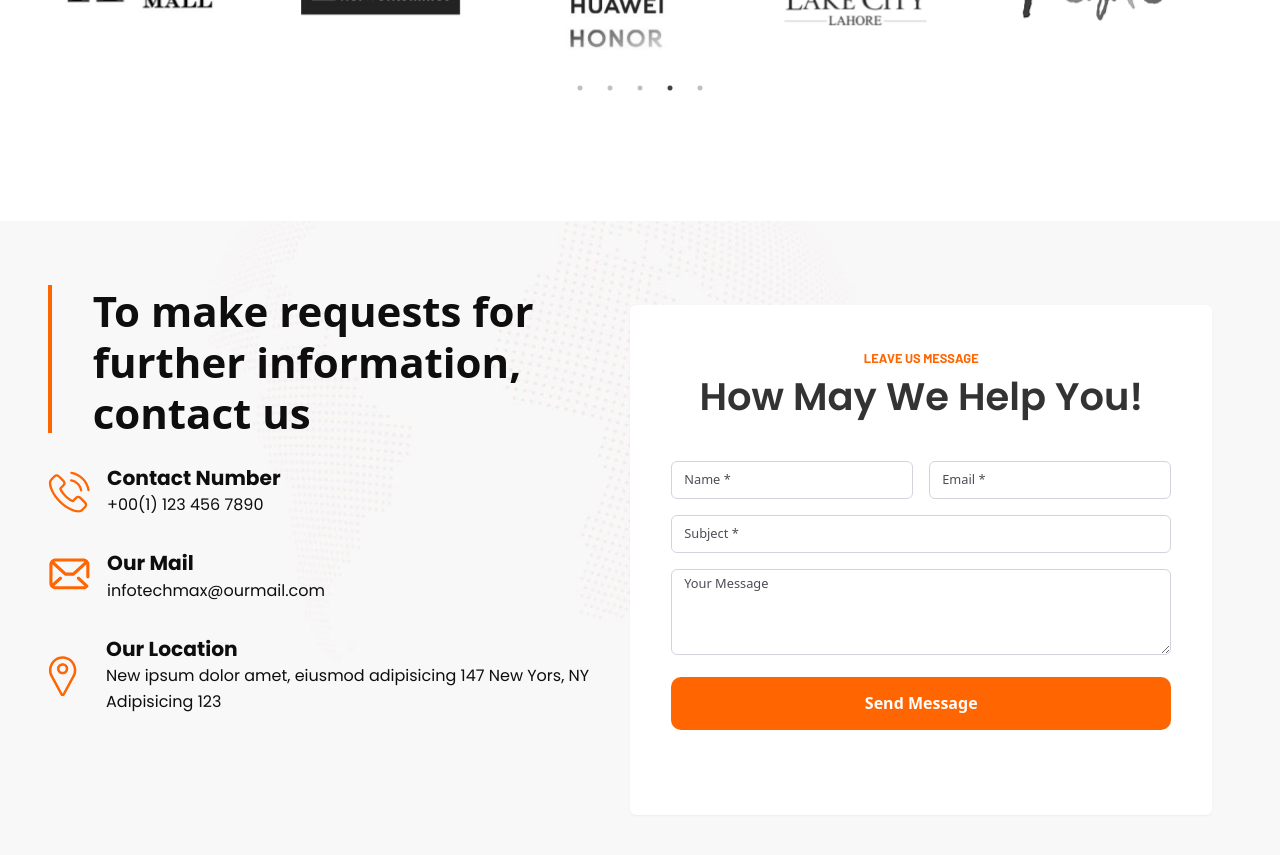
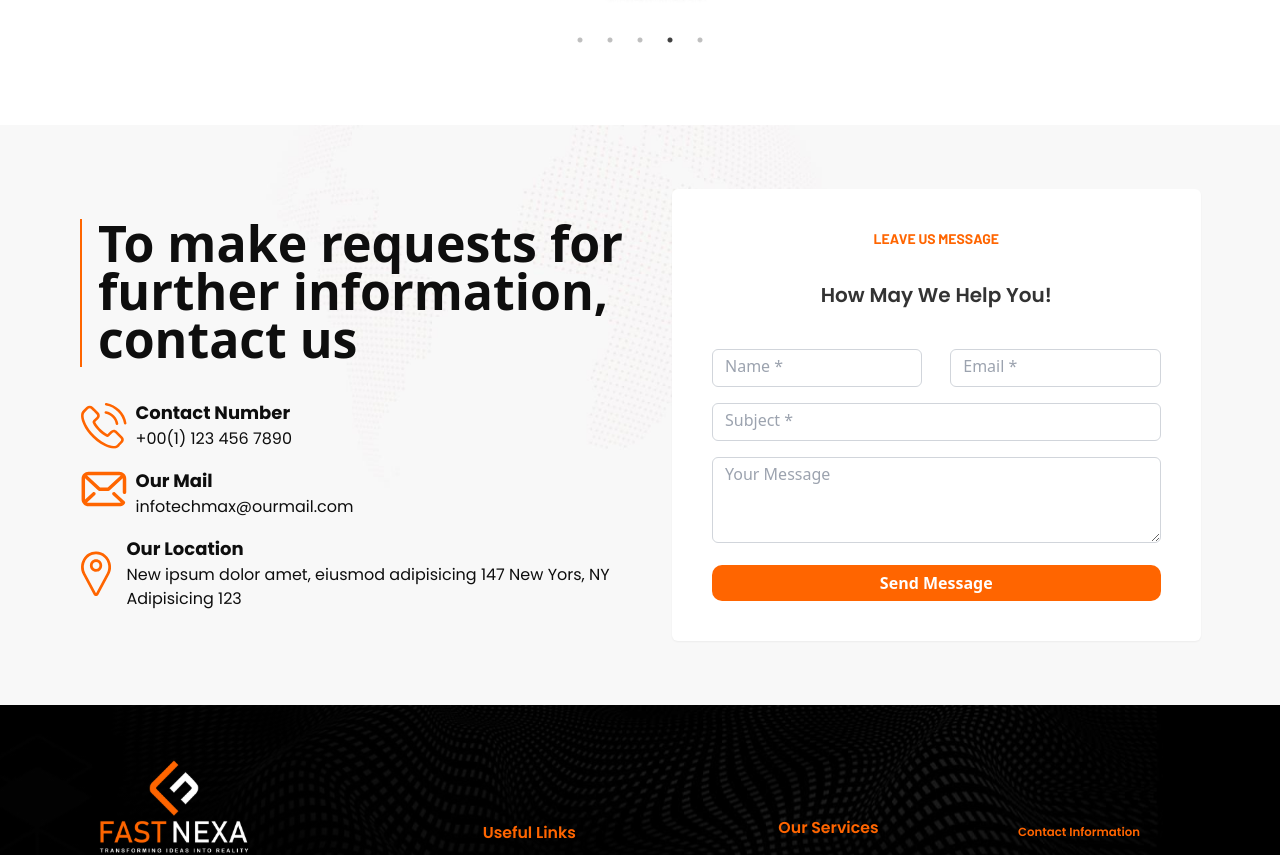
Before and after one commit to habibzia007/fastnexa-frontend-code, a React (Vite) app in the folder frontend/: page /services in a window 1280 px wide. Shown: the part 3500-4355 px from the top of the page. Built offline with nearby package versions, Linux system fonts and the light colour scheme.

Commit message:
contect us page aligned

```diff
--- a/frontend/src/components/OurClients.jsx
+++ b/frontend/src/components/OurClients.jsx
@@ -24,7 +24,7 @@ const OurClients = () => {
   };
 
   return (
-    <div className=" w-[300px] sm:w-[600.44px] lg:w-[1000px] xl:w-[1189.44px] lg:h-[329px] mx-auto my-[30px] sm:my-[40px] md:my-[50px] xl:my-[120px]">
+    <div className=" w-[300px] sm:w-[600.44px] lg:w-[1000px] xl:w-[1189.44px] lg:h-[329px] mx-auto my-[30px] sm:my-[40px] md:my-[50px] xl:my-[72px]">
       <h2 className="text-[#FF6500] font-Poppins font-semibold text-[12px] md:text-[16px] leading-[28.19px] tracking-[0.9396284818649292px] text-center">
         Our Clients
       </h2>
--- a/frontend/src/components/TechnologyStack.jsx
+++ b/frontend/src/components/TechnologyStack.jsx
@@ -10,7 +10,7 @@ import rectangle1 from "../assets/images/rectangle1.png";
 
 const TechnologyStack = () => {
   return (
-    <div className="container mx-auto mt-8 lg:my-20">
+    <div className="container mx-auto mt-8 lg:mt-16  mb-[60px] lg:mb-[-50px]">
       {/* wrapper */}
       <div className="grid  w-[350px] sm:w-[600px] lg:w-[1184px] grid-cols-12 lg:place-items-center gap-5 bg-white mx-auto p-4 ">
         {/* left side */}
--- a/frontend/src/components/WhoWeAre/WhoWeAre.jsx
+++ b/frontend/src/components/WhoWeAre/WhoWeAre.jsx
@@ -69,7 +69,7 @@ const WhoWeAre = () => {
               alt=""
             />
             <img
-              className="w-[220px] h-[159px] lg:w-[377px] lg:h-[272px] absolute bottom-0 left-[-2px] lg:bottom-[-29px] lg:left-[-194px] object-contain"
+              className="w-[220px] h-[159px] lg:w-[377px] lg:h-[272px] absolute bottom-0 left-[-2px] lg:bottom-[-12px] lg:left-[-194px] object-contain"
               src={divabout}
               alt=""
             />
--- a/frontend/src/components/chooseUs/ChooseUs.jsx
+++ b/frontend/src/components/chooseUs/ChooseUs.jsx
@@ -18,7 +18,7 @@ const ChooseUs = () => {
     >
       <div className="container mx-auto grid grid-cols-12 gap-4">
         <div className="col-span-12 lg:col-span-12 mx-auto">
-          <h3 className="font-Poppins font-semibold text-[12px] lg:text-[16px] pt-4 lg:pt-20 text-[#FF6500] leading-[28.19px] tracking-[0.9396284818649292px] text-center">
+          <h3 className="font-Poppins font-semibold text-[12px] lg:text-[16px] pt-4 lg:pt-[58px] text-[#FF6500] leading-[28.19px] tracking-[0.9396284818649292px] text-center">
             REASON TO CHOOSE US
           </h3>
           <h3 className="font-Poppins font-semibold text-[22px] leading-[33.08px] lg:text-[42px] lg:leading-[61.08px] lg:pt-4 text-[#232F3B] text-center">
@@ -34,7 +34,7 @@ const ChooseUs = () => {
             ))}
           </div>
         </div>
-        <div className="col-span-12 sm:col-span-12 flex  justify-center py-5 sm:py-[20px]">
+        <div className="col-span-12 sm:col-span-12 flex  justify-center py-5 sm:pt-[20px] sm:pb-[57px]">
           <div className="flex items-center gap-3">
             <h3 className="font-Poppins font-normal text-[12px] sm:text-[16px] leading-[30px] text-center text-[#232F3B]">
               Learn more about{" "}
--- a/frontend/src/components/contactUs/ContactUs.jsx
+++ b/frontend/src/components/contactUs/ContactUs.jsx
@@ -1,98 +1,88 @@
 import React from "react";
 import bg from "../../assets/images/contactbg.jpg";
-// import group from "../../assets/images/group.png";
 import phone from "../../assets/images/phone.svg";
 import message from "../../assets/images/message.svg";
 import location from "../../assets/images/location.svg";
-// import WhatWeProvideCard from "./Card";
-// import { WhatWeProvideData } from "../../utils/fakedb/data";
-
 const ContactUs = () => {
   const backgroundImageStyle = {
-    backgroundImage: ` url(${bg})`,
+    backgroundImage: `url(${bg})`,
     backgroundSize: "cover",
     backgroundPosition: "center",
   };
   return (
-    <div className="w-full h-[605] lg:h-[716px]" style={backgroundImageStyle}>
-      <div className="relative w-[350px] lg:w-[1184px] mx-auto ">
-        <div className="h-[605] lg:h-[716px]   ">
-          <div className=" h-[586.56px]  pt-4 lg:pt-[64px] flex">
-            <div className="w-full lg:w-1/2 ">
-              {/* wrapper */}
-              <div className="w-full h-full flex gap-4 flex-col lg:gap-8">
-                <div className="flex  gap-2 lg:gap-[41px]">
-                  <div className="bg-[#FF6500] w-[4px] h-[129px] lg:w-[3.66px] lg:h-[148px]"></div>
-                  <div className="w-[266px] h-[99px] lg:w-[478px] lg:h-[137px] font-poppins font-semibold text-[22px] leading-[33.1px] lg:text-[42px] lg:leading-[51.1px] text-left text-[#0E0E0E]">
+    <div className="w-full" style={backgroundImageStyle}>
+      <div className="container mx-auto px-4 sm:px-6 lg:px-8 xl:max-w-[1185px] py-8 lg:py-16 flex flex-col lg:flex-row items-center">
+        <div className=" w-[80%]  lg:w-1/2 lg:flex lg:items-center">
+          <div className="w-full flex flex-col items-start  lg:gap-8">
+            <div className="flex  gap-2 md:gap-4 w-[236px] lg:w-full">
+              <div className="bg-[#FF6500]  w-[6px] h-[129px] lg:w-3.66 lg:h-[148px]"></div>
+              <div className="font-poppins  font-semibold text-[22px] leading-[33px] lg:text-[37px] lg:leading-[48px] xl:text-[50px] xl:leading-[48px] text-[#0E0E0E]">
                 To make requests for further information, contact us
               </div>
             </div>
-
-                <div className="lg:space-y-6  flex lg:flex-col lg:items-start items-center gap-2">
-                  <div className=" flex gap-1 lg:gap-4 items-center  w-[95px] h-[21px]   lg:w-fit lg:h-fit">
+            <div className="flex flex-col sm:flex-row lg:flex-col items-start gap-4 w-[236px] sm:w-full ">
+              <div className="flex gap-2 items-center">
                 <img
-                      className="w-[17.8px] h-[17.14px]  lg:w-[43px] lg:h-[43px]"
+                  className="w-6 h-6 md:w-12 lg:h-12"
                   src={phone}
-                      alt=""
+                  alt="Phone"
                 />
                 <div>
-                      <h2 className=" text-[#0E0E0E] font-Poppins font-bold text-[7.94px] leading-[10.59px] lg:text-[20.23px] lg:leading-[27.59px] text-left">
+                  <h2 className="font-Poppins font-bold text-[7.94px] lg:text-lg text-[#0E0E0E]">
                     Contact Number
                   </h2>
-                      <p className=" text-[#0E0E0E] font-Poppins font-normal text-[6.28px] leading-[10.2px] lg:text-[16px] lg:leading-[26px] text-left">
+                  <p className="font-Poppins font-normal text-[6.03px] lg:text-base text-[#0E0E0E]">
                     +00(1) 123 456 7890
                   </p>
                 </div>
               </div>
-                  <div className=" flex gap-1 lg:gap-4 items-center w-[107px] h-[20px] lg:w-fit lg:h-fit">
+              <div className="flex gap-2 items-center">
                 <img
-                      className="w-[17.8px] h-[17.14px] lg:w-[43px] lg:h-[43px]"
+                  className="w-6 h-6 lg:w-12 lg:h-12"
                   src={message}
-                      alt=""
+                  alt="Message"
                 />
                 <div>
-                      <h2 className=" text-[#0E0E0E] font-Poppins font-bold text-[7.94px] leading-[10.59px] lg:text-[20.23px] lg:leading-[27.59px] text-left">
+                  <h2 className="font-Poppins font-bold text-[7.94px] lg:text-lg text-[#0E0E0E]">
                     Our Mail
                   </h2>
-                      <p className=" text-[#0E0E0E] font-Poppins font-normal text-[6px] leading-[9.8px] lg:text-[16px] lg:leading-[26px] text-left">
+                  <p className="font-Poppins font-normal text-[6.03px] lg:text-base text-[#0E0E0E]">
                     infotechmax@ourmail.com
                   </p>
                 </div>
               </div>
-                  <div className=" flex gap-1 lg:gap-4 items-center w-[124px] h-[33px]  lg:w-fit lg:h-fit">
+              <div className="flex gap-4=2 items-center">
                 <img
-                      className="w-[17.8px] h-[17.14px] lg:w-[43px] lg:h-[43px]"
+                  className="w-6 h-6 lg:w-12 lg:h-12"
                   src={location}
-                      alt=""
+                  alt="Location"
                 />
                 <div>
-                      <h2 className=" text-[#0E0E0E] font-Poppins font-bold text-[7.4px] leading-[9.59px] lg:text-[20.23px] lg:leading-[27.59px] text-left">
+                  <h2 className="font-Poppins font-bold text-[7.94px] lg:text-lg text-[#0E0E0E]">
                     Our Location
                   </h2>
-                      <p className=" text-[#0E0E0E] font-Poppins font-normal text-[5px] leading-[8px] lg:text-[16px] lg:leading-[26px] text-left">
-                        New ipsum dolor amet, eiusmod adipisicing 147 New Yors,
-                        NY Adipisicing 123
+                  <p className="font-Poppins font-normal text-[6.03px] lg:text-base text-[#0E0E0E] max-w-[50px">
+                    New ipsum dolor amet, eiusmod adipisicing 147 New Yors, NY
+                    Adipisicing 123
                   </p>
                 </div>
               </div>
             </div>
           </div>
         </div>
-          </div>
-        </div>
-
-        <div className=" w-[350.53px] h-[353.56px] lg:w-[581.53px] lg:h-[510.56px]  bg-white shadow-sm absolute right-[.25rem] top-[13.25rem] lg:right-[1.25rem] lg:top-[5.25rem] rounded-md">
-          <h6 className="font-barlow font-bold text-[7.8px] leading-[16.43px] lg:text-[12.8px] lg:leading-[27.43px] text-center text-[#FF6500] pt-[20px] lg:pt-[40px]">
+        <div className=" w-[80%]  lg:w-1/2 lg:pl-8 mt-8 lg:mt-0 mx-auto">
+          <div className="w-full bg-white shadow-sm rounded-md p-6 lg:p-10">
+            <h6 className="font-barlow font-bold text-xs lg:text-sm text-center text-[#FF6500] mb-4 lg:mb-8">
               LEAVE US MESSAGE
             </h6>
-          <h1 className="font-Poppins font-semibold text-[22.4px] leading-[29.38px] lg:text-[38.4px] lg:leading-[49.38px] text-center text-[#333333]">
+            <h1 className="font-Poppins font-semibold text-base lg:text-xl text-center text-[#333333] mb-6 lg:mb-10">
               How May We Help You!
             </h1>
-          <form className=" w-[300px] lg:w-[500px] mx-auto mt-[26px] lg:mt-[40px] ">
-            <div className="mb-4 flex">
-              <div className="w-1/2 mr-2">
+            <form>
+              <div className="mb-4 flex flex-col sm:flex-row gap-3">
+                <div className="w-full sm:w-1/2 lg:mr-2 mb-4 lg:mb-0">
                   <input
-                  className="flex items-center w-full px-3 pt-1 pb-2 border border-gray-300 rounded-md focus:outline-none  focus:border-orange-500 placeholder:text-[#4C4D56]  placeholder:font-poppins placeholder:font-normal placeholder:text-[12.8px] placeholder:leading-[19.2px]"
+                    className="w-full px-3 pt-1 pb-2 border border-gray-300 rounded-md focus:outline-none focus:border-orange-500 placeholder-text-[#4C4D56] placeholder-font-poppins placeholder-font-normal placeholder-text-xs placeholder-leading-[19.2px]"
                     type="text"
                     id="name"
                     name="name"
@@ -100,9 +90,9 @@ const ContactUs = () => {
                     required
                   />
                 </div>
-              <div className="w-1/2 ml-2">
+                <div className="w-full sm:w-1/2 lg:ml-2">
                   <input
-                  className="w-full px-3 pt-1 pb-2 border border-gray-300 rounded-md focus:outline-none  focus:border-orange-500 placeholder:text-[#4C4D56]  placeholder:font-poppins placeholder:font-normal placeholder:text-[12.8px] placeholder:leading-[19.2px]"
+                    className="w-full px-3 pt-1 pb-2 border border-gray-300 rounded-md focus:outline-none focus:border-orange-500 placeholder-text-[#4C4D56] placeholder-font-poppins placeholder-font-normal placeholder-text-xs placeholder-leading-[19.2px]"
                     type="email"
                     id="email"
                     name="email"
@@ -113,7 +103,7 @@ const ContactUs = () => {
               </div>
               <div className="mb-4">
                 <input
-                className="w-full px-3 pt-1 pb-2 border border-gray-300 rounded-md focus:outline-none  focus:border-orange-500 placeholder:text-[#4C4D56]  placeholder:font-poppins placeholder:font-normal placeholder:text-[12.8px] placeholder:leading-[19.2px]"
+                  className="w-full px-3 pt-1 pb-2 border border-gray-300 rounded-md focus:outline-none focus:border-orange-500 placeholder-text-[#4C4D56] placeholder-font-poppins placeholder-font-normal placeholder-text-xs placeholder-leading-[19.2px]"
                   type="text"
                   id="subject"
                   name="subject"
@@ -123,7 +113,7 @@ const ContactUs = () => {
               </div>
               <div className="mb-4">
                 <textarea
-                className="w-full px-3 pt-1 pb-2 border border-gray-300 rounded-md focus:outline-none focus:border-orange-500 placeholder:text-[#4C4D56]  placeholder:font-poppins placeholder:font-normal placeholder:text-[12.8px] placeholder:leading-[19.2px] "
+                  className="w-full px-3 pt-1 pb-2 border border-gray-300 rounded-md focus:outline-none focus:border-orange-500 placeholder-text-[#4C4D56] placeholder-font-poppins placeholder-font-normal placeholder-text-xs placeholder-leading-[19.2px]"
                   id="message"
                   name="message"
                   rows="3"
@@ -133,7 +123,7 @@ const ContactUs = () => {
               </div>
               <div>
                 <button
-                className="w-full bg-[#FF6500] text-white font-poppins font-bold text-[9.63px] leading-[31.62px] lg:text-[16px] lg:leading-[52.62px] rounded-[6px] lg:rounded-[10px] hover:bg-slate-900 transition-all duration-500 focus:outline-none focus:bg-blue-600"
+                  className="w-full bg-[#FF6500] text-white font-poppins font-bold text-xs lg:text-[16px] leading-9 rounded-[6px] lg:rounded-[10px] hover:bg-slate-900 transition-all duration-500 focus:outline-none focus:bg-blue-600"
                   type="submit"
                 >
                   Send Message
@@ -143,6 +133,7 @@ const ContactUs = () => {
           </div>
         </div>
       </div>
+    </div>
   );
 };
 
--- a/frontend/src/components/whatWeProvide/Card.jsx
+++ b/frontend/src/components/whatWeProvide/Card.jsx
@@ -3,7 +3,7 @@ import { FaPlus } from "react-icons/fa";
 const Card = ({ title, description, image }) => {
   return (
     <div className="cursor-pointer relative w-[160px] h-[207.3px] sm:w-[281.44px] sm:h-[363.3px] group">
-      <div className="hover:shadow-[3px_-3px_0_rgba(255,101,0)] sm:hover:shadow-[3px_-3px_0_rgba(255,101,0)]  transition-all duration-300 relative z-10 w-[160px] h-[207.3px] sm:w-[281.44px] sm:h-[363.3px] group bg-[#FFFFFF] rounded-[9.2px] p-3 sm:p-5 ">
+      <div className=" hover:shadow-[3px_-3px_0_rgba(255,101,0)]  transition-all duration-300 relative z-10 w-[160px] h-[207.3px] sm:w-[281.44px] sm:h-[363.3px] group bg-[#FFFFFF] rounded-[9.2px] p-3 sm:p-5 ">
         <img
           className="w-[26px] h-[26px] sm:w-[46px] sm:h-[46px]"
           src={image}
```
Also changed, not shown: frontend/src/components/blog/Card.jsx (+35 -22 lines), frontend/src/components/whatWeProvide/WhatWeProvide.jsx (+53 -2 lines). Lines whose indentation alone changed are shown as unchanged.
